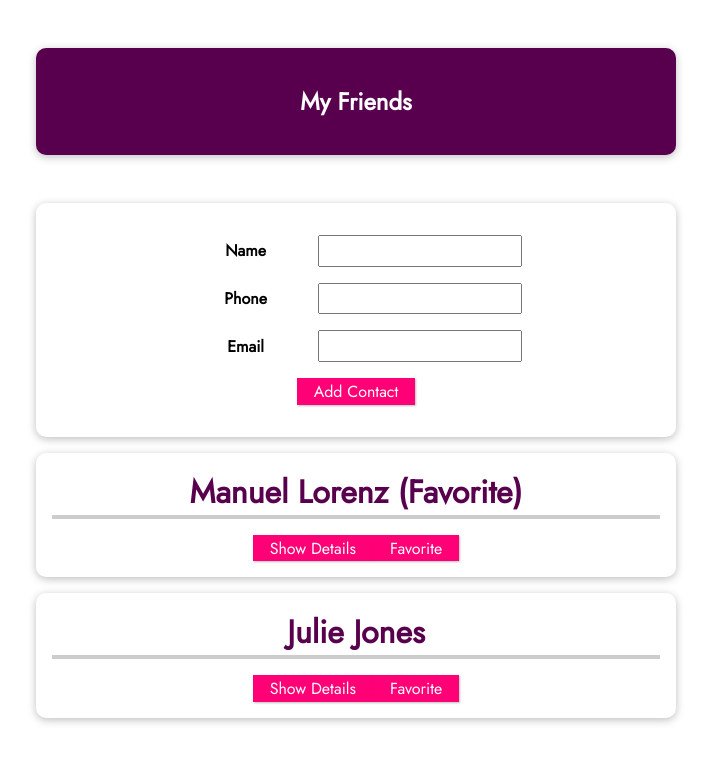
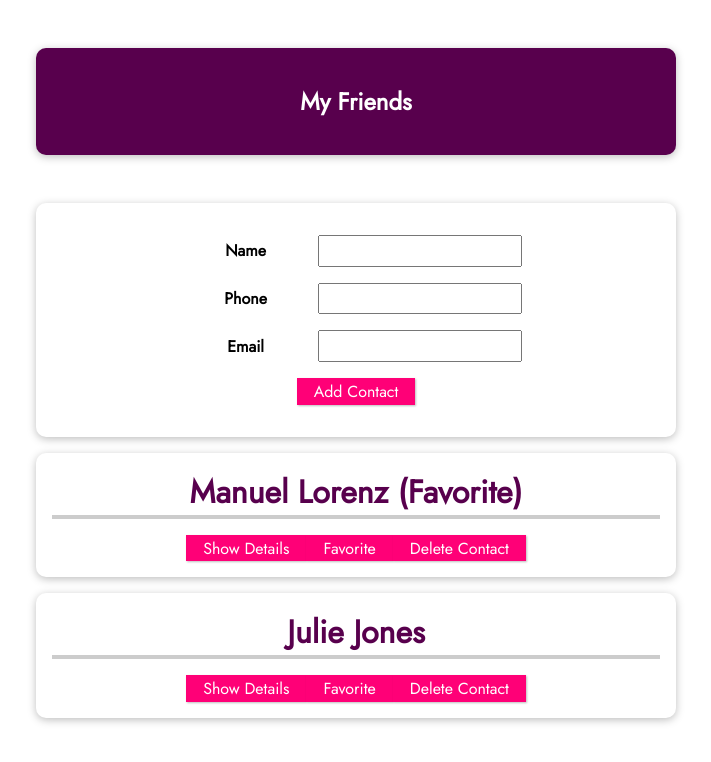
Before and after one commit to RNwebdk/vue-first-app, a Vue app: page / in a window 1280 px wide. Shown: the top 762 px of the page, without its empty margins (284-995 px from the left). Built offline with nearby package versions, Linux system fonts and the light colour scheme.

Commit message:
Reset input fields and delete contact/friend

```diff
--- a/src/App.vue
+++ b/src/App.vue
@@ -16,6 +16,7 @@
         :email-address="friend.email"
         :is-favorite="friend.isFavorite"
         @toggle-favorite="toggleFavoriteStatus"
+        @delete="deleteContact"
         ></friend-contact>
     </ul>
   </section>
@@ -57,6 +58,9 @@
           isFarvorite: false,
         };
         this.friends.push(newFriendContact);
+      },
+      deleteContact(friendId){
+        this.friends = this.friends.filter(friend => friend.id !== friendId);
       }
     }
   }
--- a/src/components/FriendContact.vue
+++ b/src/components/FriendContact.vue
@@ -7,6 +7,7 @@
         <li><strong>Phone:</strong>{{ phoneNumber }}</li>
         <li><strong>Email:</strong>{{ emailAddress }}</li>
     </ul>
+    <button @click="$emit('delete', id)">Delete Contact</button>
 </li>
 </template>
 
@@ -53,7 +54,7 @@
             // }
         },
     },
-    emits: ['toggle-favorite'],
+    emits: ['toggle-favorite', 'delete'],
     // emits: {
     //     'toggle-favorite': function(id){
     //         if(id){
--- a/src/components/NewFriend.vue
+++ b/src/components/NewFriend.vue
@@ -31,6 +31,9 @@
     methods: {
         submitData(){
             this.$emit('add-contact', this.enteredName, this.enteredPhone, this.enteredEmail);
+            this.enteredName = '';
+            this.enteredPhone = '';
+            this.enteredEmail = '';
         }
     }
 }
```
